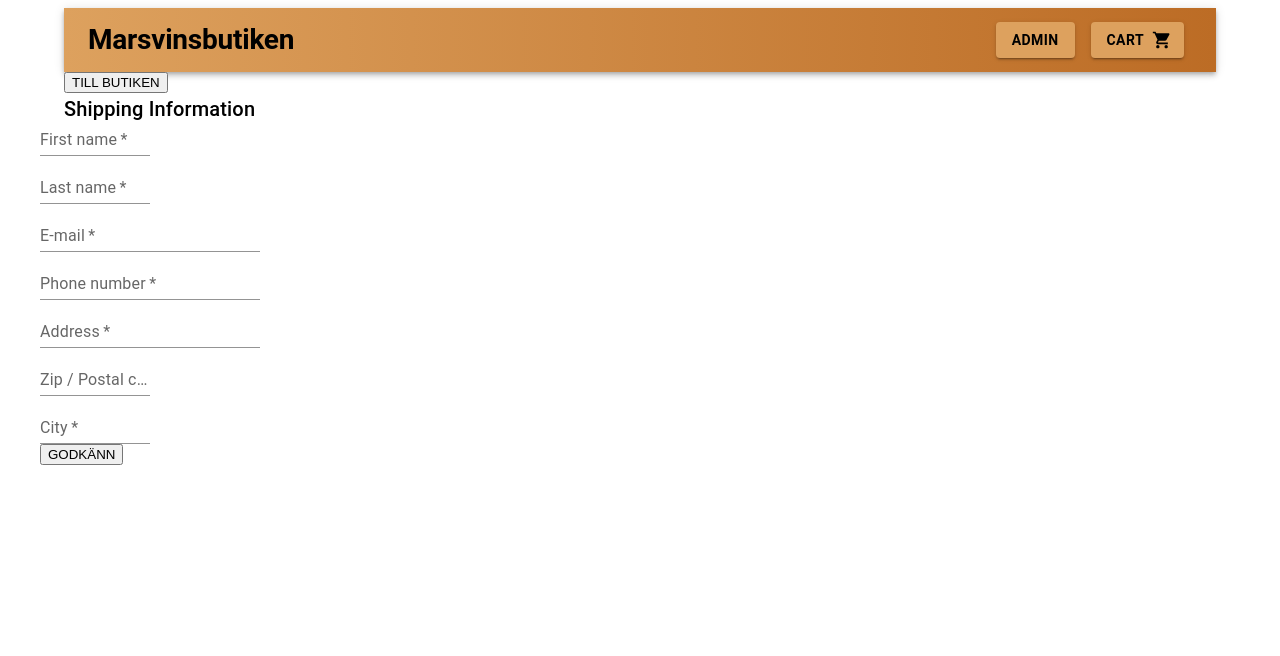
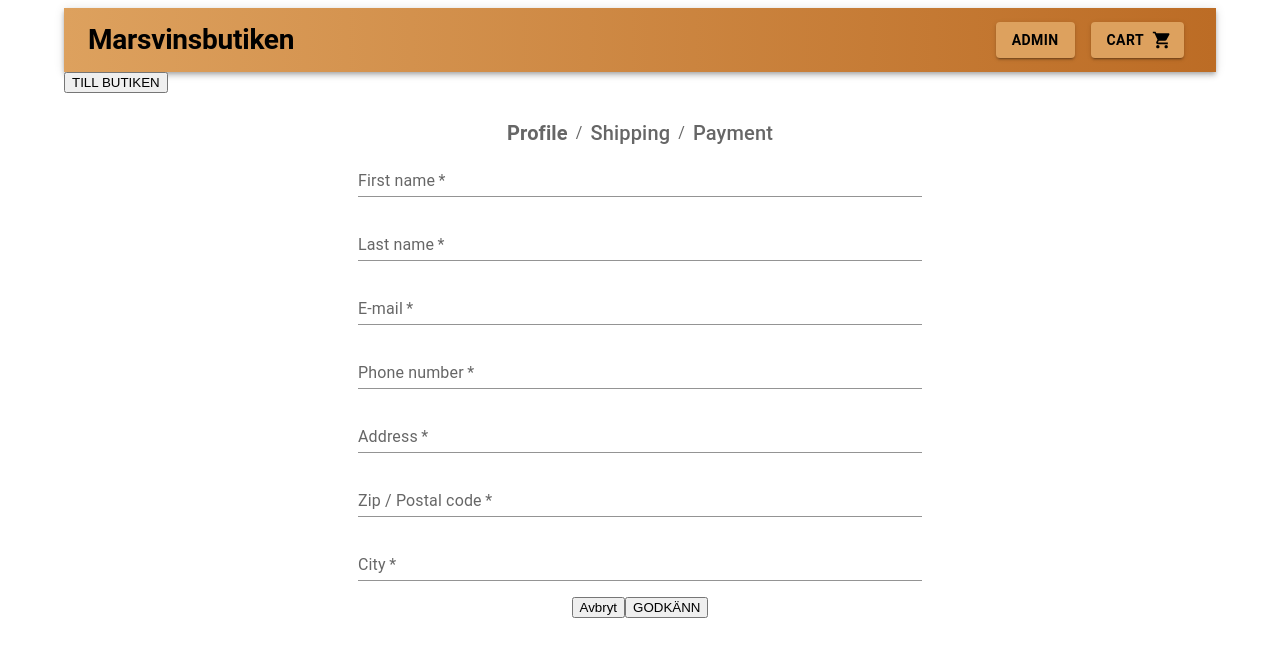
Before and after one commit to Phillipe-Jarnefors/webshop23, a React (Vite) app in the folder Frontend/: page /userinfo in a window 1280 px wide. Shown: the top 656 px of the page. Built offline with nearby package versions, Linux system fonts and the light colour scheme.

Commit message:
Breadcrumbs, cleaning, styling

```diff
--- /dev/null
+++ b/Frontend/src/Pages/Cart/Breadcrumb.tsx
@@ -0,0 +1,23 @@
+import { Breadcrumbs, Typography } from "@mui/material";
+import { BreadcrumbsProps } from "../../Utilities/Interfaces";
+
+function Breadcrumb({ activeStep }: BreadcrumbsProps) {
+  return (
+    <Breadcrumbs
+      aria-label="breadcrumb"
+      style={{ display: "flex", justifyContent: "center" }}
+    >
+      <Typography variant="h6" fontWeight={activeStep === 1 ? "bold" : ""}>
+        Profile
+      </Typography>
+      <Typography variant="h6" fontWeight={activeStep === 2 ? "bold" : ""}>
+        Shipping
+      </Typography>
+      <Typography variant="h6" fontWeight={activeStep === 3 ? "bold" : ""}>
+        Payment
+      </Typography>
+    </Breadcrumbs>
+  );
+}
+
+export default Breadcrumb;
--- a/Frontend/src/Pages/Cart/Checkout.tsx
+++ b/Frontend/src/Pages/Cart/Checkout.tsx
@@ -1,7 +1,9 @@
-import React from 'react'
+import Breadcrumb from "./Breadcrumb";
 
 export default function Checkout() {
   return (
-    <div>Checkout</div>
-  )
+    <div>
+      <Breadcrumb activeStep={3} />
+    </div>
+  );
 }
--- a/Frontend/src/Pages/Cart/PersonalInformation.tsx
+++ b/Frontend/src/Pages/Cart/PersonalInformation.tsx
@@ -1,57 +1,64 @@
 import { useNavigate } from "react-router-dom";
 import Grid from "@mui/material/Grid";
-import Typography from "@mui/material/Typography";
 import TextField from "@mui/material/TextField";
 import { Container } from "@mui/system";
 import { useState } from "react";
+import Breadcrumb from "./Breadcrumb";
 
 export default function PersonalInformation() {
   const navigate = useNavigate();
 
-  const [firstName, setFirstName] = useState("");
-  const [lastName, setLastName] = useState("");
-  const [email, setEmail] = useState("");
-  const [phoneNumber, setPhoneNumber] = useState("");
-  const [adress, setAdress] = useState("");
-  const [zip, setZip] = useState("");
-  const [city, setCity] = useState("");
-
   const goHome = () => {
-    console.log("klick på card!");
-    // navigerar till butiken när man klickar "Till butiken-knappen"
     navigate(`/`);
   };
+  const goBack = () => {
+    navigate(`/cart`);
+  };
+
+  const [userInput, setUserInput] = useState({
+    firstName: "",
+    lastName: "",
+    email: "",
+    phoneNumber: "",
+    adress: "",
+    zip: "",
+    city: "",
+  });
+
+  function handleChange(e: {
+    target: { name: string; value: string | number };
+  }) {
+    const { name, value } = e.target;
+    setUserInput((prevState) => ({
+      ...prevState,
+      [name]: value,
+    }));
+  }
 
   const handleSubmit = (e: React.FormEvent<HTMLFormElement>) => {
     e.preventDefault();
-    const userInfo = {
-      firstName,
-      lastName,
-      email,
-      phoneNumber,
-      adress,
-      zip,
-      city,
-    };
-    localStorage.setItem("userInfo", JSON.stringify(userInfo));
-    console.log(userInfo);
+    localStorage.setItem("userInfo", JSON.stringify(userInput));
     navigate(`/shippingmethod`);
   };
 
   return (
     <>
       <Container>
-        <div>
-          <button onClick={goHome}>TILL BUTIKEN</button>
-        </div>
-        <Typography variant="h6" gutterBottom>
-          Shipping Information
-        </Typography>
         <Grid container spacing={3}>
-          <form onSubmit={handleSubmit}>
-            <Grid item xs={12} sm={6}>
+          <Grid item xs={12}>
+            <div>
+              <button onClick={goHome}>TILL BUTIKEN</button>
+            </div>
+          </Grid>
+
+          <Grid item xs={12} sm={8} md={6} mx={"auto"}>
+            <Breadcrumb activeStep={1} />
+            <form
+              onSubmit={handleSubmit}
+              style={{ display: "flex", flexFlow: "column", gap: "1rem" }}
+            >
               <TextField
-                onChange={(e) => setFirstName(e.target.value)}
+                onChange={handleChange}
                 required
                 id="firstName"
                 name="firstName"
@@ -60,10 +67,9 @@ export default function PersonalInformation() {
                 autoComplete="given-name"
                 variant="standard"
               />
-            </Grid>
-            <Grid item xs={12} sm={6}>
+
               <TextField
-                onChange={(e) => setLastName(e.target.value)}
+                onChange={handleChange}
                 required
                 id="lastName"
                 name="lastName"
@@ -72,10 +78,9 @@ export default function PersonalInformation() {
                 autoComplete="family-name"
                 variant="standard"
               />
-            </Grid>
-            <Grid item xs={12}>
+
               <TextField
-                onChange={(e) => setEmail(e.target.value)}
+                onChange={handleChange}
                 required
                 type="email"
                 id="email"
@@ -85,12 +90,11 @@ export default function PersonalInformation() {
                 autoComplete="email"
                 variant="standard"
               />
-            </Grid>
-            <Grid item xs={12}>
+
               <TextField
-                onChange={(e) => setPhoneNumber(e.target.value)}
+                onChange={handleChange}
                 required
-                type="tel"
+                type="number"
                 id="phoneNumber"
                 name="phoneNumber"
                 label="Phone number"
@@ -98,10 +102,9 @@ export default function PersonalInformation() {
                 autoComplete="phone number"
                 variant="standard"
               />
-            </Grid>
-            <Grid item xs={12}>
+
               <TextField
-                onChange={(e) => setAdress(e.target.value)}
+                onChange={handleChange}
                 required
                 id="address"
                 name="address"
@@ -110,10 +113,9 @@ export default function PersonalInformation() {
                 autoComplete="shipping address"
                 variant="standard"
               />
-            </Grid>
-            <Grid item xs={12} sm={6}>
+
               <TextField
-                onChange={(e) => setZip(e.target.value)}
+                onChange={handleChange}
                 required
                 type="number"
                 id="zip"
@@ -123,10 +125,9 @@ export default function PersonalInformation() {
                 autoComplete="shipping postal-code"
                 variant="standard"
               />
-            </Grid>
-            <Grid item xs={12} sm={6}>
+
               <TextField
-                onChange={(e) => setCity(e.target.value)}
+                onChange={handleChange}
                 required
                 id="city"
                 name="city"
@@ -135,9 +136,13 @@ export default function PersonalInformation() {
                 autoComplete="shipping address-level2"
                 variant="standard"
               />
-            </Grid>
-            <button type="submit">GODKÄNN</button>
-          </form>
+
+              <Grid item xs={12} sm={6} mx="auto">
+                <button onClick={goBack}>Avbryt</button>
+                <button type="submit">GODKÄNN</button>
+              </Grid>
+            </form>
+          </Grid>
         </Grid>
       </Container>
     </>
--- a/Frontend/src/Pages/Cart/ShippingMethod.tsx
+++ b/Frontend/src/Pages/Cart/ShippingMethod.tsx
@@ -1,41 +1,31 @@
-
 import { useNavigate } from "react-router-dom";
-
+import Breadcrumb from "./Breadcrumb";
 
 export default function ShippingMethod() {
-
   const navigate = useNavigate();
 
   const goHome = () => {
-      console.log("klick på card!");
-      // navigerar till butiken när man klickar "Till butiken-knappen"
     navigate(`/`);
-    }
+  };
 
   const goToCheckout = () => {
-      console.log("klick på card!");
-      // navigerar till Checkout när man klickar "Till butiken-knappen"
     navigate(`/checkout`);
-    }
+  };
   return (
     <>
       <div>
-
         <div>
           <button onClick={goHome}>TILL BUTIKEN</button>
         </div>
 
         <div>
-        <h2>ShippingMethod</h2>
+          <Breadcrumb activeStep={2} />
         </div>
 
         <div>
           <button onClick={goToCheckout}>GODKÄNN</button>
         </div>
-
-
-
       </div>
     </>
-  )
+  );
 }
--- a/Frontend/src/Utilities/Interfaces.ts
+++ b/Frontend/src/Utilities/Interfaces.ts
@@ -24,3 +24,7 @@ export interface CartContextValue{
 export interface Props {
   children: ReactNode;
 }
+
+export interface BreadcrumbsProps{
+  activeStep: 1|2|3;
+}
```
Lines whose indentation alone changed are shown as unchanged.
